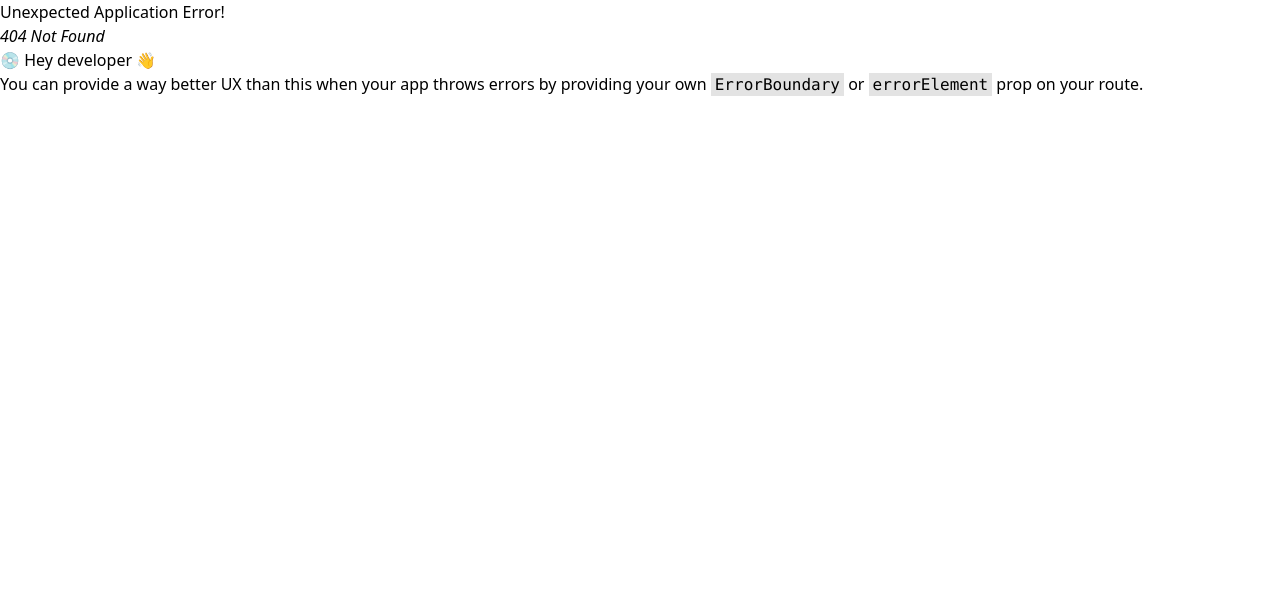
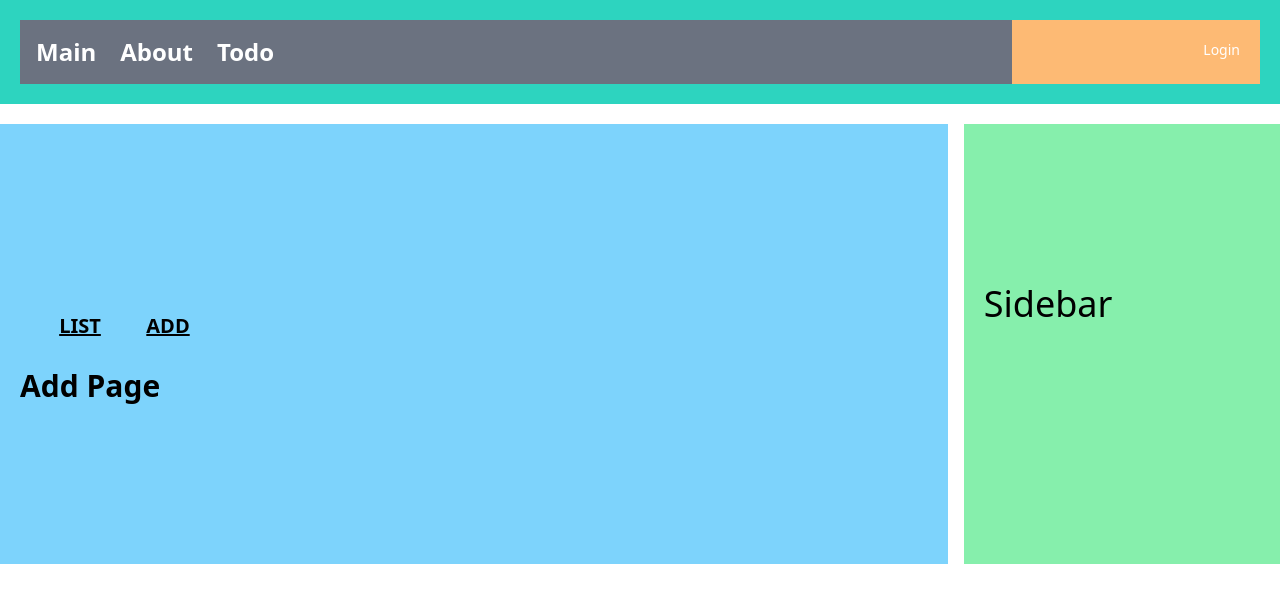
Before and after one commit to jjw0609/react-mall, a React (Create React App) app: page /todo/add in a window 1280 px wide. Before the commit this address had no page. Shown: the top 602 px of the page. Built offline with nearby package versions, Linux system fonts and the light colour scheme; the HTML template or start-up script is replaced by a standard one.

Commit message:
useSearchParams & useNavigate

```diff
--- /dev/null
+++ b/src/pages/todo/AddPage.js
@@ -0,0 +1,11 @@
+import React from 'react';
+
+function AddPage(props) {
+    return (
+        <div className={'text-3xl font-extrabold'}>
+            Add Page
+        </div>
+    );
+}
+
+export default AddPage;
--- a/src/pages/todo/IndexPage.js
+++ b/src/pages/todo/IndexPage.js
@@ -1,13 +1,27 @@
-import React from 'react';
+import React, {useCallback} from 'react';
 import BasicLayout from "../../layouts/BasicLayout";
-import {Outlet} from "react-router-dom";
+import {Outlet, useNavigate} from "react-router-dom";
 
 function IndexPage(props) {
+
+    const navigate = useNavigate();
+
+    const handleClickList = useCallback(() => {
+        navigate({pathname: 'list'})
+    }, []);
+
+    const handleClickAdd = useCallback(() => {
+        navigate({pathname: 'add'})
+    }, []);
+
+
     return (
         <BasicLayout>
             <div className="w-full flex m-2 p-2">
-                <div className="text-xl m-1 p-2 w-20 font-extrabold text-center underline">LIST</div>
-                <div className="text-xl m-1 p-2 w-20 font-extrabold text-center underline">ADD</div>
+                <div className="text-xl m-1 p-2 w-20 font-extrabold text-center underline"
+                onClick={handleClickList}>LIST</div>
+                <div className="text-xl m-1 p-2 w-20 font-extrabold text-center underline"
+                onClick={handleClickAdd}>ADD</div>
             </div>
             <div className="flex flex-wrap w-full">
                 <Outlet />
--- a/src/pages/todo/ListPage.js
+++ b/src/pages/todo/ListPage.js
@@ -1,10 +1,17 @@
 import React from 'react';
+import {useSearchParams} from "react-router-dom";
 
 function ListPage(props) {
+
+    const [queryParams] = useSearchParams();
+
+    const page = queryParams.get('page') ? parseInt(queryParams.get('page')) : 1;
+    const size = queryParams.get('size') ? parseInt(queryParams.get('size')) : 10;
+
     return (
         <div className="p-4 w-full bg-white">
             <div className="text-3xl font-extrabold">
-                Todo List Page Compo
+                Todo List Page Component --- {page} --- {size}
             </div>
         </div>
     );
--- a/src/router/todoRouter.js
+++ b/src/router/todoRouter.js
@@ -6,6 +6,8 @@
 const TodoList = lazy(() => import('../pages/todo/ListPage'));
 
 const TodoRead = lazy(() => import('../pages/todo/ReadPage'));
+
+const TodoAdd = lazy(() => import('../pages/todo/AddPage'));
 
 
 const todoRouter = () => {
@@ -21,6 +23,10 @@
         {
             path: 'read/:tno',
             element: <Suspense fallback={Loading}><TodoRead /></Suspense>
+        },
+        {
+            path: 'add',
+            element: <Suspense fallback={Loading}><TodoAdd /></Suspense>
         }
     ];
 };
```
